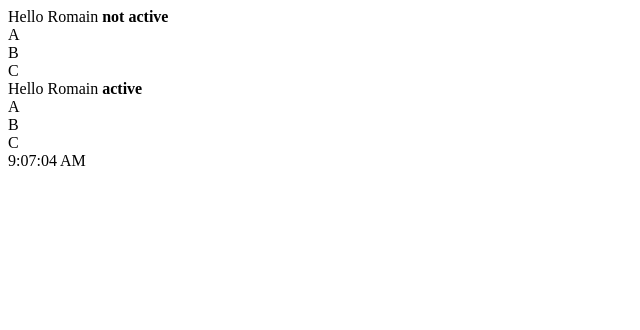
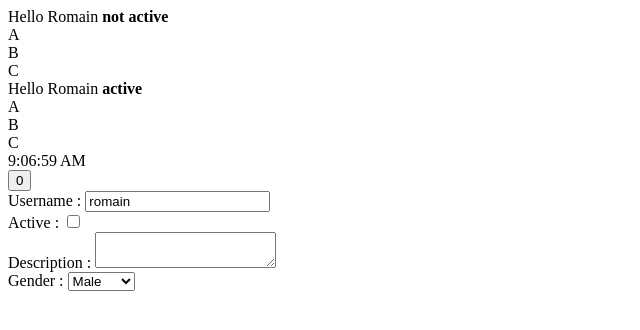
Before and after one commit to bioub/Formation_Web_Advanced_STMicroelectronics_2023_04, a React (Create React App) app in the folder hello-react/: page / in a window 1280 px wide. Shown: the top 330 px of the page, without its empty margins (0-640 px from the left). Built offline with nearby package versions, Linux system fonts and the light colour scheme.

Commit message:
Exercice Todos Fin

```diff
--- a/hello-react/src/App.tsx
+++ b/hello-react/src/App.tsx
@@ -1,5 +1,7 @@
 import Clock from './Clock';
+import Counter from './Counter';
 import Hello from './Hello';
+import MyForm from './MyForm';
 
 function App() {
 
@@ -7,7 +9,9 @@ function App() {
     <div className="App">
       <Hello />
       <Hello name="Romain" age={123} isActive /> {/* React.createElement(Hello, { name: 'Toto' }) */}
-      <Clock onNowUpdate={(now) => { console.log(now); }} />
+      <Clock onNowUpdate={(now) => { /*console.log(now);*/ }} />
+      <Counter />
+      <MyForm />
     </div>
   );
 }
--- /dev/null
+++ b/hello-react/src/Counter.tsx
@@ -0,0 +1,17 @@
+import { MouseEvent, useState } from "react";
+
+function Counter() {
+  const [count, setCount] = useState(0);
+
+  const handleClick = (event: MouseEvent<HTMLButtonElement>) => {
+    setCount(count + 1);
+  };
+
+  return (
+    <button className="Counter" onClick={handleClick}>
+      {count}
+    </button>
+  );
+}
+
+export default Counter;
--- /dev/null
+++ b/hello-react/src/MyForm.tsx
@@ -0,0 +1,27 @@
+import { useState } from "react";
+
+function MyForm() {
+  const [username, setUsername] = useState('romain');
+
+  return (
+    <form className="MyForm">
+      <div>
+        Username : <input value={username} onChange={(event) => {setUsername(event.currentTarget.value)}} />
+      </div>
+      <div>
+        Active : <input type="checkbox" />
+      </div>
+      <div>
+        Description : <textarea></textarea>
+      </div>
+      <div>
+        Gender : <select>
+          <option>Male</option>
+          <option>Female</option>
+        </select>
+      </div>
+    </form>
+  );
+}
+
+export default MyForm;
--- a/hello-react/src/index.tsx
+++ b/hello-react/src/index.tsx
@@ -4,10 +4,10 @@ import App from './App';
 
 const root = ReactDOM.createRoot(document.querySelector('#root') as HTMLElement);
 
-setInterval(() => {
+// setInterval(() => {
   root.render(
    // <React.StrictMode>
       <App />
    // </React.StrictMode>,
   );
-}, 1000);
+// }, 1000);
```
Also changed, not shown: 1 other file (tests, documents, lock files or other folders).
